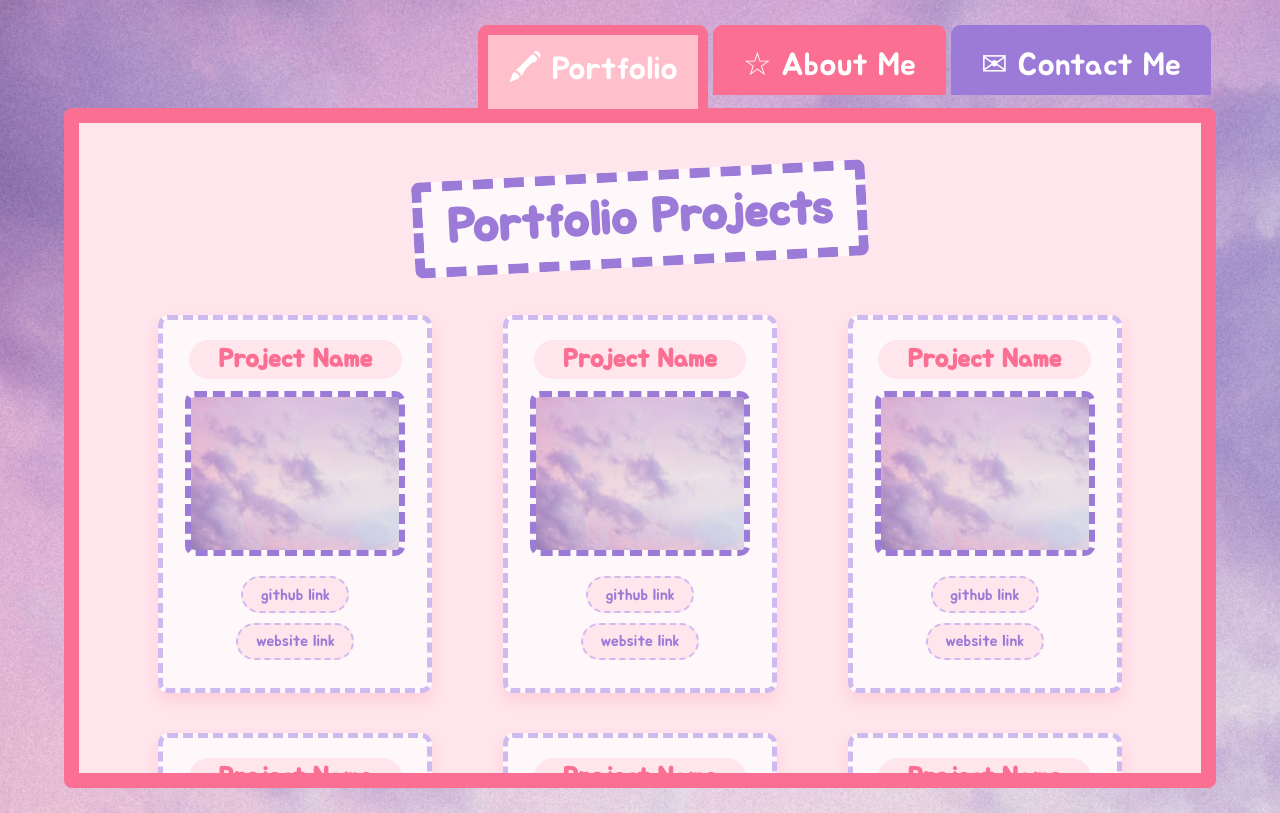
After one commit to Brygetee/My-Portfolio-Website, a Flask app: page /portfolio in a window 1280 px wide. The commit adds this page. Run offline with Flask 3, Linux system fonts and the light colour scheme.

Commit message:
completed rought draft of portfolio page

```diff
--- a/main.py
+++ b/main.py
@@ -11,6 +11,10 @@ def home():
 def contact():
     return render_template("contact.html")
 
+@app.route("/portfolio")
+def portfolio():
+    return render_template("portfolio.html")
+
 if __name__ == '__main__':
     app.run(debug=True, port=4009)
 
--- a/static/styles.css
+++ b/static/styles.css
@@ -586,3 +586,100 @@ hr{
     gap:.5rem;
     padding:1rem;
 }
+
+
+/*---------------------------------------Portfolio Page---------------------------------------*/
+
+.portfolio-page{
+    overflow-y: scroll;
+    padding: 1rem 2rem 3rem;
+}
+
+#projects-h1{
+    font-size: 3rem;
+    background: var(--off-white);
+    border: 10px dashed var(--dark-purple);
+    border-radius: 8px;
+    width: fit-content;
+    margin: 2rem auto;
+    padding: 0.5rem 1.5rem;
+    transform: rotate(-3deg);
+    color: var(--dark-purple);
+}
+
+.portfolio-grid{
+    display: grid;
+    grid-template-columns: 1fr 1fr 1fr;
+    grid-template-rows: 1fr 1fr 1fr;
+    width: 100%;
+    gap: 40px 40px;
+    place-items: center;
+    padding: 1rem 2rem 2rem;
+}
+
+.grid-card{
+    border: 5px dashed var(--light-purple);
+    border-radius: 10px;
+    background-color: var(--off-white);
+    box-shadow: 0 8px 15px rgba(251,111,146,0.18);
+    height: auto;
+    width: 90%;
+    display: flex;
+    flex-direction: column;
+    justify-items: center;
+    align-items: center;
+    padding: 1.25rem 1rem 1.5rem;
+    transition: transform 0.3s ease, box-shadow 0.3s ease;
+}
+
+.grid-card:hover{
+    transform: translateY(-6px) rotate(-1deg);
+    box-shadow: 6px 10px 15px var(--pink-shadow);
+}
+
+.grid-card h2{
+    font-size: 1.6rem;
+    color: var(--dark-pink);
+    background: var(--light-pink);
+    border-radius: 20px;
+    padding: 0.15em 1.15em;
+    margin: 0 0 0.75rem;
+    text-align: center;
+    width: fit-content;
+}
+
+.portfolio-image{
+    height: auto;
+    width: 100%;
+    max-width: 220px;
+    aspect-ratio: 4 / 3;
+    object-fit: cover;
+    border: 6px dashed var(--dark-purple);
+    border-radius: 10px;
+    margin-bottom: 1rem;
+}
+
+.grid-card a{
+    display: flex;
+    align-items: center;
+    justify-content: center;
+    gap: .5rem;
+    width: fit-content;
+    margin: .3rem auto;
+    padding: .4rem 1.1rem;
+    color: var(--dark-purple);
+    background: var(--light-pink);
+    border: 2px dashed var(--light-purple);
+    border-radius: 999px;
+    font-size: 1rem;
+    text-decoration: none;
+    transition: .25s;
+}
+
+.grid-card a:hover{
+    transform: translateY(-2px) rotate(-2deg);
+    background: var(--dark-purple);
+    color: var(--off-white);
+    border-color: var(--dark-pink);
+    box-shadow: 3px 4px 0 var(--light-purple);
+}
--- a/templates/base.html
+++ b/templates/base.html
@@ -14,10 +14,11 @@
     <div class="folder-container">
         <div class="tabs">
 
-            <button class="tab portfolio"><span id="crayon">🖍</span> Portfolio</button>
+            <a href="/portfolio"> <button class="tab portfolio" ><span id="crayon">🖍</span> Portfolio</button></a>
             <a href="/"><button class="tab about" ><span id="star">☆</span> About Me</button></a>
             <a href="/contact"><button class="tab contact">✉ Contact Me</button></a>
         </div>
+
       <div class="content {% block content_class %}{% endblock %}">
         {% block content %}{% endblock %}
       </div>
--- /dev/null
+++ b/templates/portfolio.html
@@ -0,0 +1,53 @@
+{% extends "base.html" %}
+{% block title %}Portfolio{% endblock %}
+{% block content %}
+
+<div class="portfolio-page">
+<h1 id="projects-h1">Portfolio Projects</h1>
+<div class="portfolio-grid">
+
+
+    <div class="grid-card" id="card-1">
+        <h2>Project Name</h2>
+        <img class="portfolio-image" src="static/pink_sky2.jpg">
+        <a href="">github link</a>
+        <a href="">website link</a>
+    </div>
+
+    <div class="grid-card" id="card-2">
+        <h2>Project Name</h2>
+        <img class="portfolio-image" src="static/pink_sky2.jpg">
+        <a href="">github link</a>
+        <a href="">website link</a>
+    </div>
+
+    <div class="grid-card" id="card-3">
+        <h2>Project Name</h2>
+        <img class="portfolio-image" src="static/pink_sky2.jpg">
+        <a href="">github link</a>
+        <a href="">website link</a>
+    </div>
+
+        <div class="grid-card" id="card-4">
+            <h2>Project Name</h2>
+            <img class="portfolio-image" src="static/pink_sky2.jpg">
+            <a href="">github link</a>
+            <a href="">website link</a>
+    </div>
+
+    <div class="grid-card" id="card-5">
+        <h2>Project Name</h2>
+        <img class="portfolio-image" src="static/pink_sky2.jpg">
+        <a href="">github link</a>
+        <a href="">website link</a>
+    </div>
+
+    <div class="grid-card" id="card-6">
+        <h2>Project Name</h2>
+        <img class="portfolio-image" src="static/pink_sky2.jpg">
+        <a href="">github link</a>
+        <a href="">website link</a>
+    </div>
+</div>
+</div>
+{% endblock %}
```
